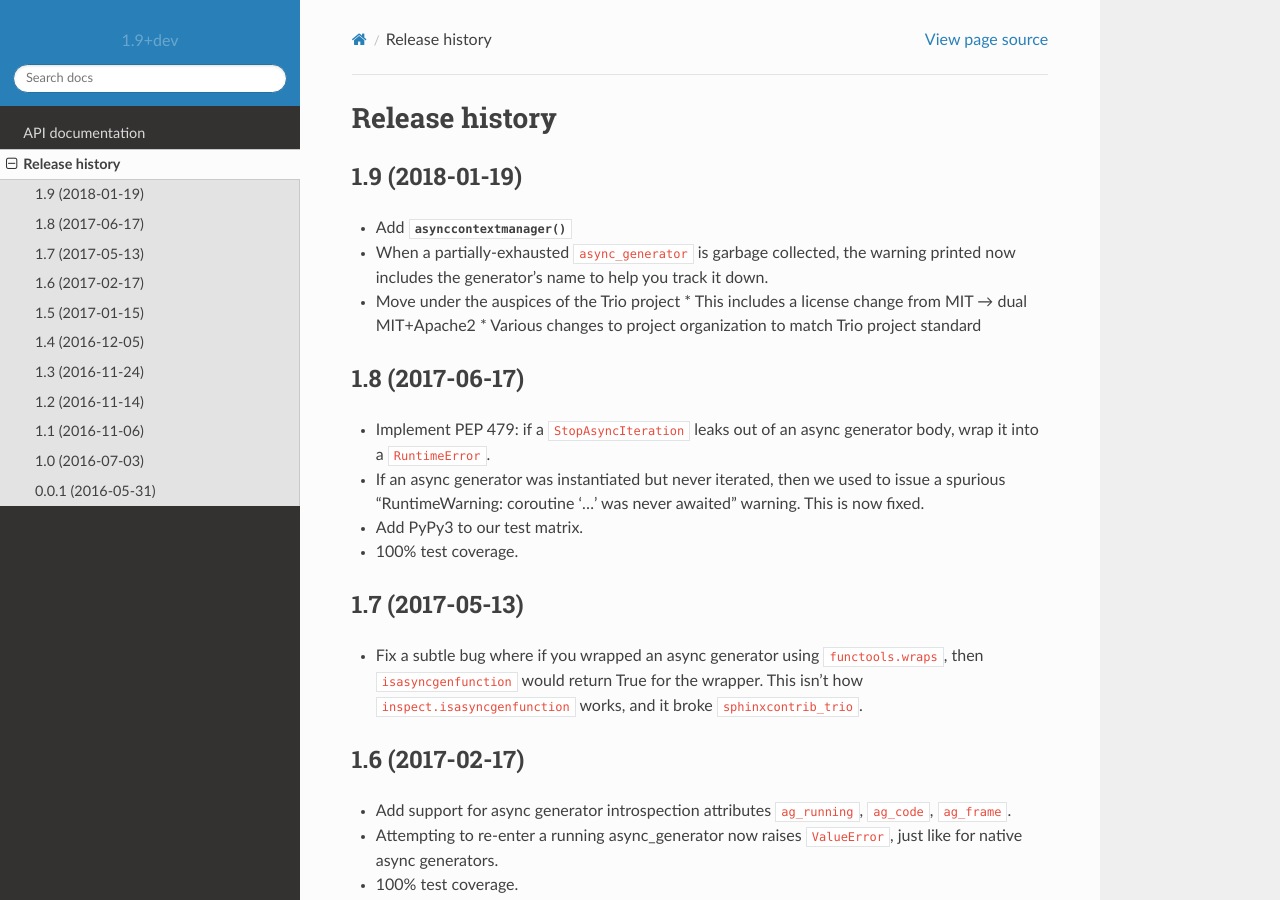
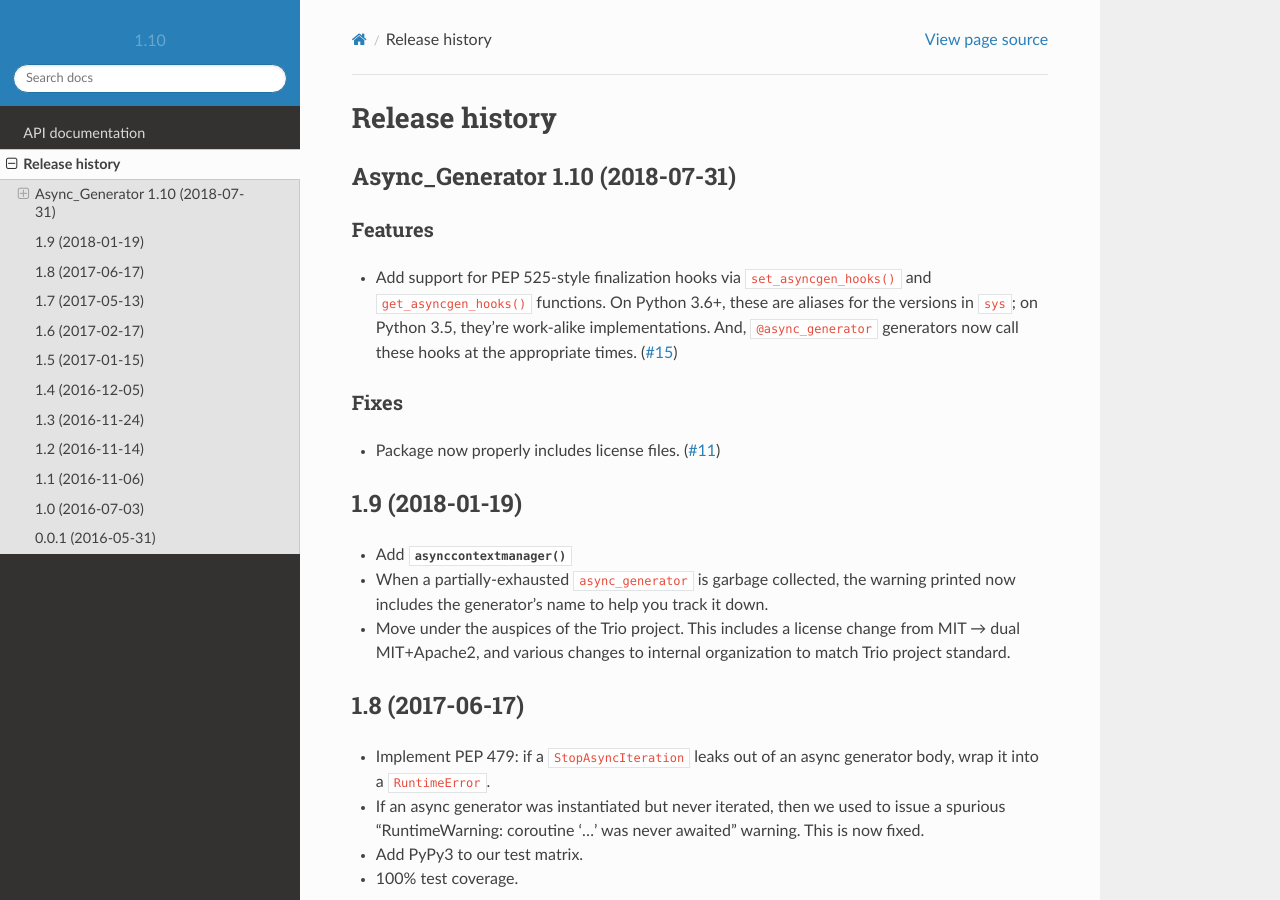
Before and after one commit to python-trio/async_generator, a Sphinx documentation site: the page built from docs/source/history.rst, in a window 1280 px wide and 900 px high. Built offline with Sphinx 7.4.7 and the Read the Docs theme 2.0.0, drawn with Linux system fonts in a browser that asks for light colours.

Commit message:
Release engineering for 1.10

```diff
--- a/async_generator/_version.py
+++ b/async_generator/_version.py
@@ -1 +1 @@
-__version__ = "1.9+dev"
+__version__ = "1.10"
--- a/docs/source/history.rst
+++ b/docs/source/history.rst
@@ -4,6 +4,27 @@ Release history
 .. currentmodule:: async_generator
 
 .. towncrier release notes start
+
+Async_Generator 1.10 (2018-07-31)
+---------------------------------
+
+Features
+~~~~~~~~
+
+- Add support for PEP 525-style finalization hooks via
+  ``set_asyncgen_hooks()`` and ``get_asyncgen_hooks()`` functions. On
+  Python 3.6+, these are aliases for the versions in ``sys``; on
+  Python 3.5, they're work-alike implementations. And,
+  ``@async_generator`` generators now call these hooks at the
+  appropriate times. (`#15
+  <https://github.com/python-trio/trio/issues/15>`__)
+
+Fixes
+~~~~~
+
+- Package now properly includes license files. (`#11
+  <https://github.com/python-trio/async_generator/pull/11>`__)
+
 
 1.9 (2018-01-19)
 ----------------
@@ -12,9 +33,9 @@ Release history
 * When a partially-exhausted ``async_generator`` is garbage collected,
   the warning printed now includes the generator's name to help you
   track it down.
-* Move under the auspices of the Trio project
-  * This includes a license change from MIT → dual MIT+Apache2
-  * Various changes to project organization to match Trio project standard
+* Move under the auspices of the Trio project. This includes a license
+  change from MIT → dual MIT+Apache2, and various changes to internal
+  organization to match Trio project standard.
 
 1.8 (2017-06-17)
 ----------------
--- a/newsfragments/15.feature.rst
+++ /dev/null
@@ -1,5 +0,0 @@
-Add support for PEP 525-style finalization hooks via ``set_asyncgen_hooks()``
-and ``get_asyncgen_hooks()`` functions, which mimic the behavior of the ones
-in ``sys`` if we're running on a Python version that doesn't have them natively.
-``@async_generator`` generators behave the same way as native ones with respect
-to these hooks.
```
